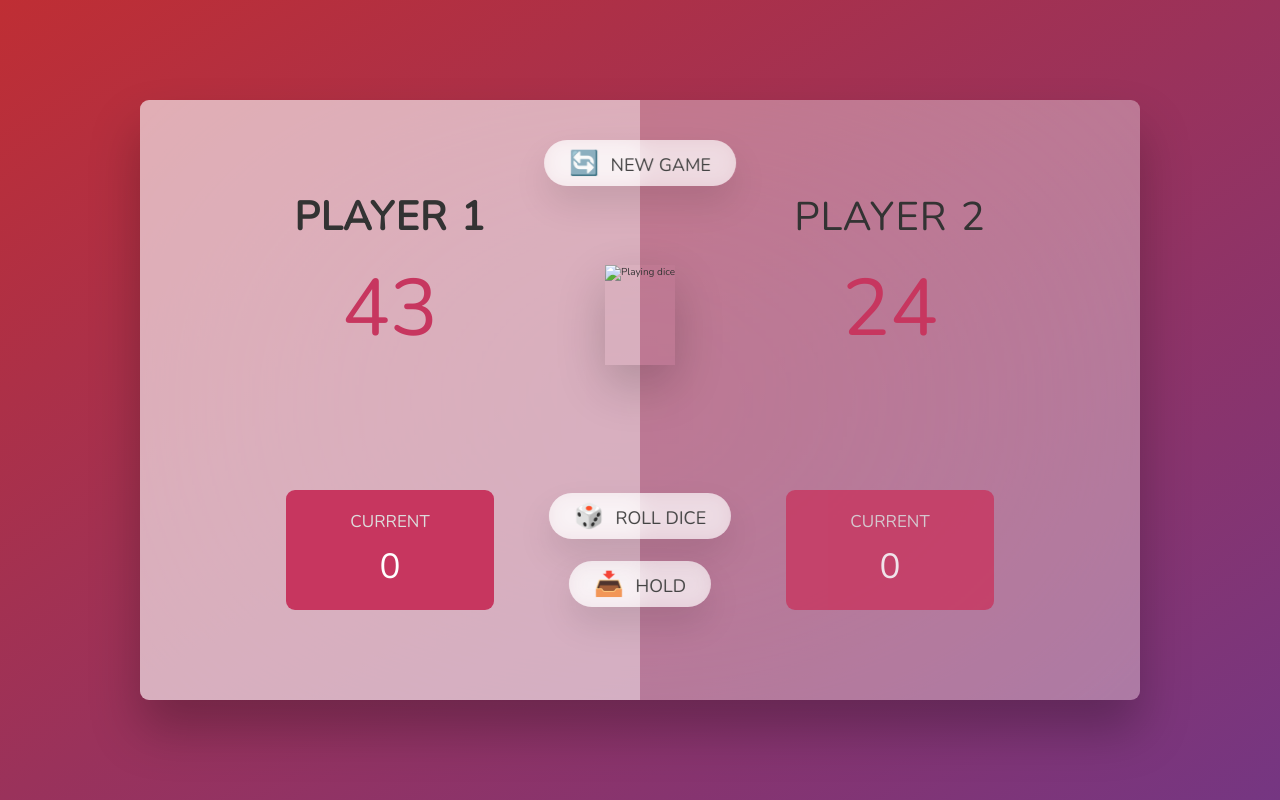
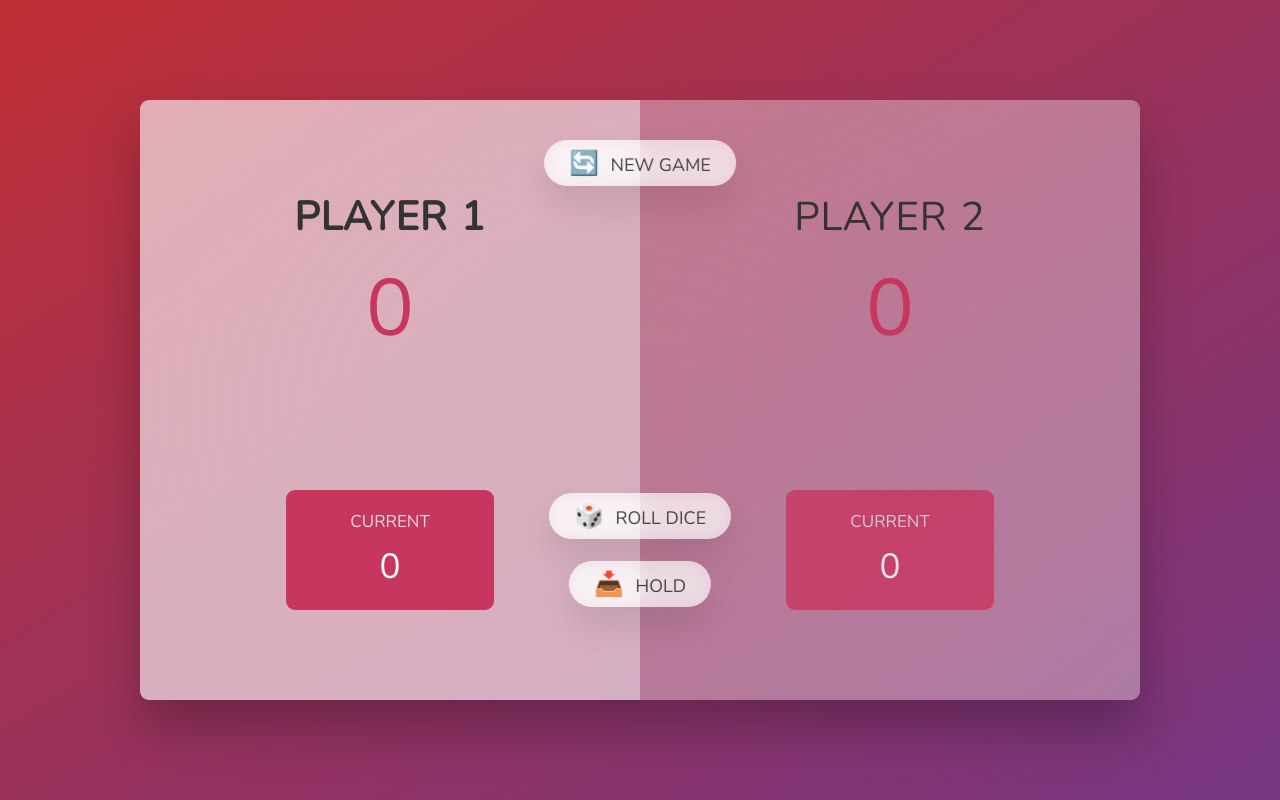
Before and after one commit to abood-ja/dice-game, a plain HTML site: page index.html in a window 1280 px wide. Drawn offline with nearby package versions, Linux system fonts and the light colour scheme.

Commit message:
selecting some elements and set some start condtiions

```diff
--- a/index.html
+++ b/index.html
@@ -26,7 +26,7 @@
         </div>
       </section>
 
-      <img src="dice-5.png" alt="Playing dice" class="dice" />
+      <img src="images/dice-5.png" alt="Playing dice" id="dice" />
       <button class="btn btn--new">🔄 New game</button>
       <button class="btn btn--roll">🎲 Roll dice</button>
       <button class="btn btn--hold">📥 Hold</button>
--- a/script.js
+++ b/script.js
@@ -1 +1,10 @@
 'use strict';
+// selecting elements
+const score0El = document.getElementById('score--0');
+const score1El = document.getElementById('score--1');
+const diceEl = document.getElementById('dice');
+
+//starting conditions
+score0El.textContent = 0;
+score1El.textContent = 0;
+diceEl.classList.add('hidden');
--- a/style.css
+++ b/style.css
@@ -165,3 +165,6 @@ main {
   font-weight: 700;
   color: #c7365f;
 }
+.hidden {
+  display: none;
+}
```
